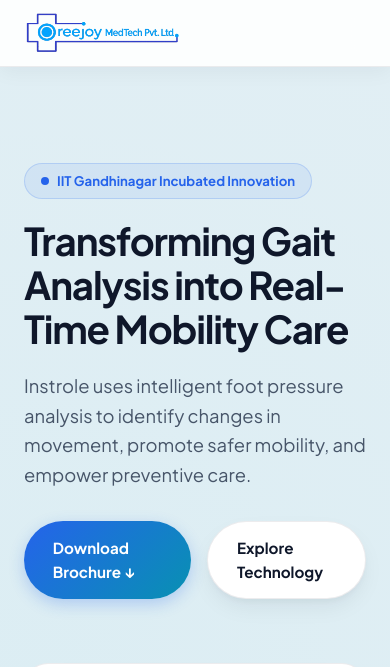
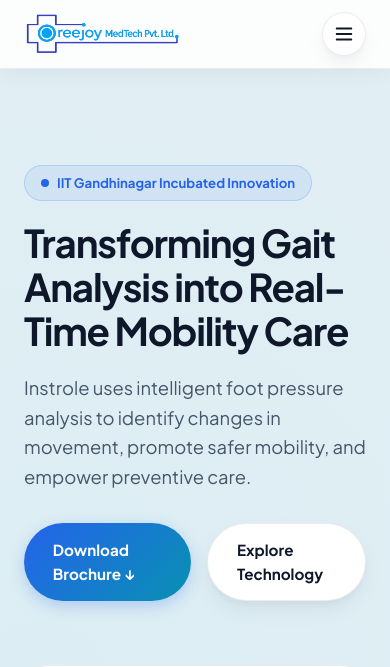
Before and after one commit to oreejoy/website, a plain HTML site: page index.html in a window 390 px wide. Shown: the top 667 px of the page. Drawn offline with Linux system fonts and the light colour scheme.

Commit message:
Make mobile header toggle visible

```diff
--- a/styles.css
+++ b/styles.css
@@ -91,11 +91,23 @@
 /* Mobile Toggle Button */
 .mobile-toggle {
   display: none;
-  background: transparent;
-  border: none;
+  align-items: center;
+  justify-content: center;
+  width: 44px;
+  height: 44px;
+  border-radius: 50%;
+  background: var(--surface);
+  border: 1px solid var(--surface-border);
   padding: 8px;
   cursor: pointer;
   color: var(--text-dark);
+  box-shadow: var(--shadow-soft);
+}
+
+.mobile-toggle svg {
+  width: 22px;
+  height: 22px;
+  stroke-width: 2;
 }
 
 /* Mobile nav overlay that dims the page when nav is open */
@@ -954,5 +966,5 @@
 }
 
 @media (max-width: 900px) {
-  .mobile-toggle { display: block; }
+  .mobile-toggle { display: flex; }
 }
```
